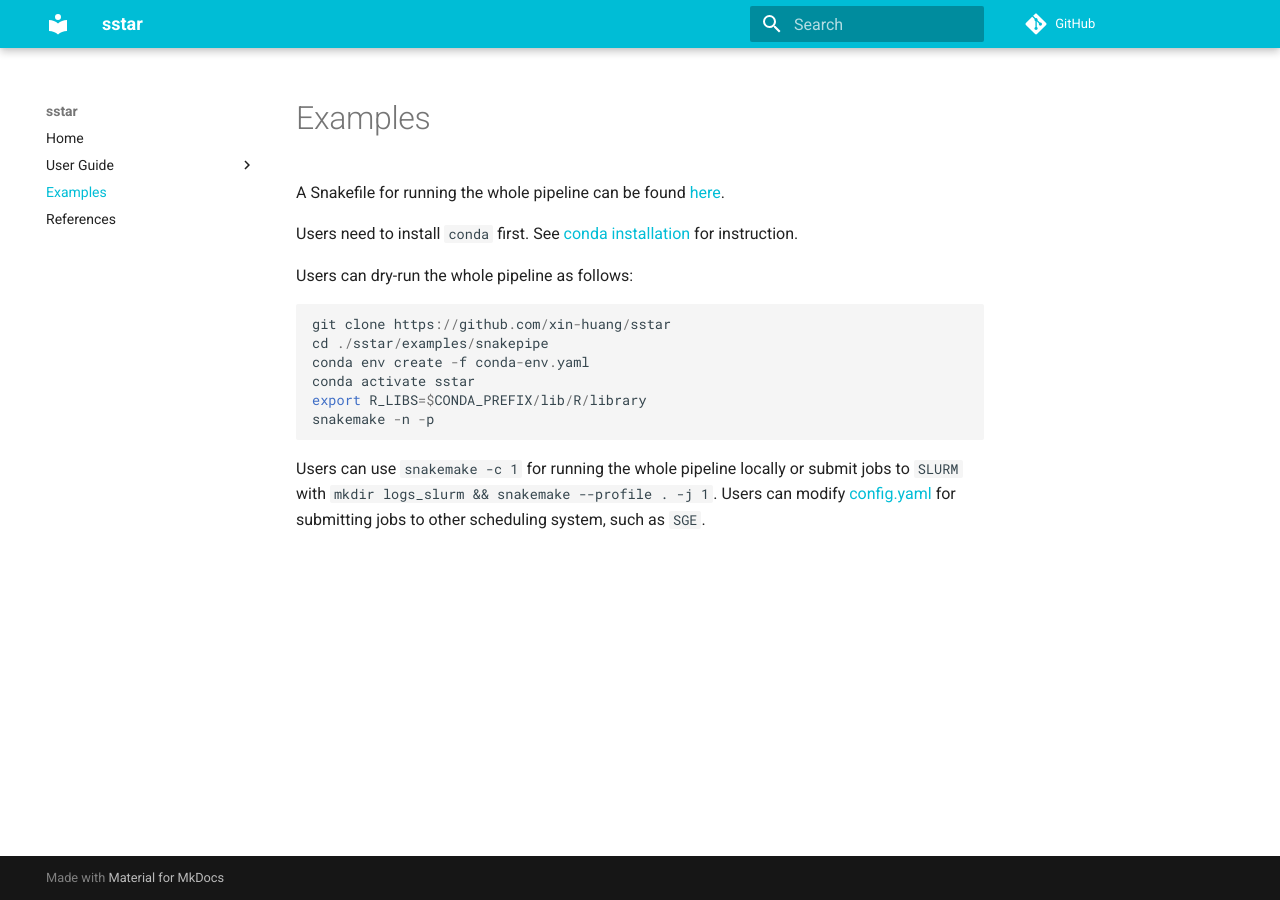
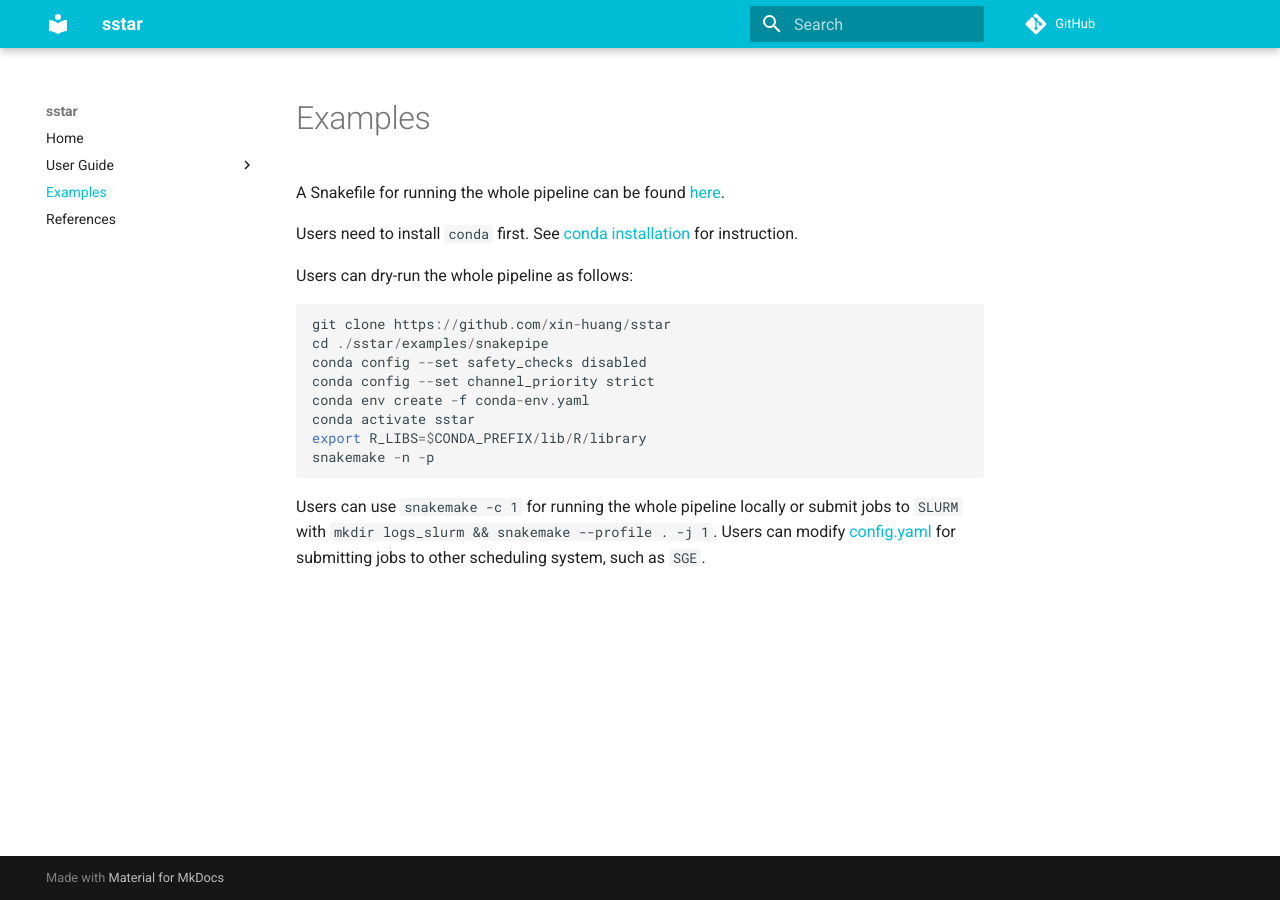
Before and after one commit to xin-huang/sstar, an MkDocs documentation site: the page built from docs/examples.md, in a window 1280 px wide. Built offline with MkDocs 1.6.1 and Material for MkDocs 9.7.7, drawn with Linux system fonts in a browser that asks for light colours; comment, search, counter and statistics services are not loaded.

Commit message:
Update example.md

```diff
--- a/docs/examples.md
+++ b/docs/examples.md
@@ -8,6 +8,8 @@ Users can dry-run the whole pipeline as follows:
 
 	git clone https://github.com/xin-huang/sstar
 	cd ./sstar/examples/snakepipe
+	conda config --set safety_checks disabled
+	conda config --set channel_priority strict
 	conda env create -f conda-env.yaml
 	conda activate sstar
 	export R_LIBS=$CONDA_PREFIX/lib/R/library
```
